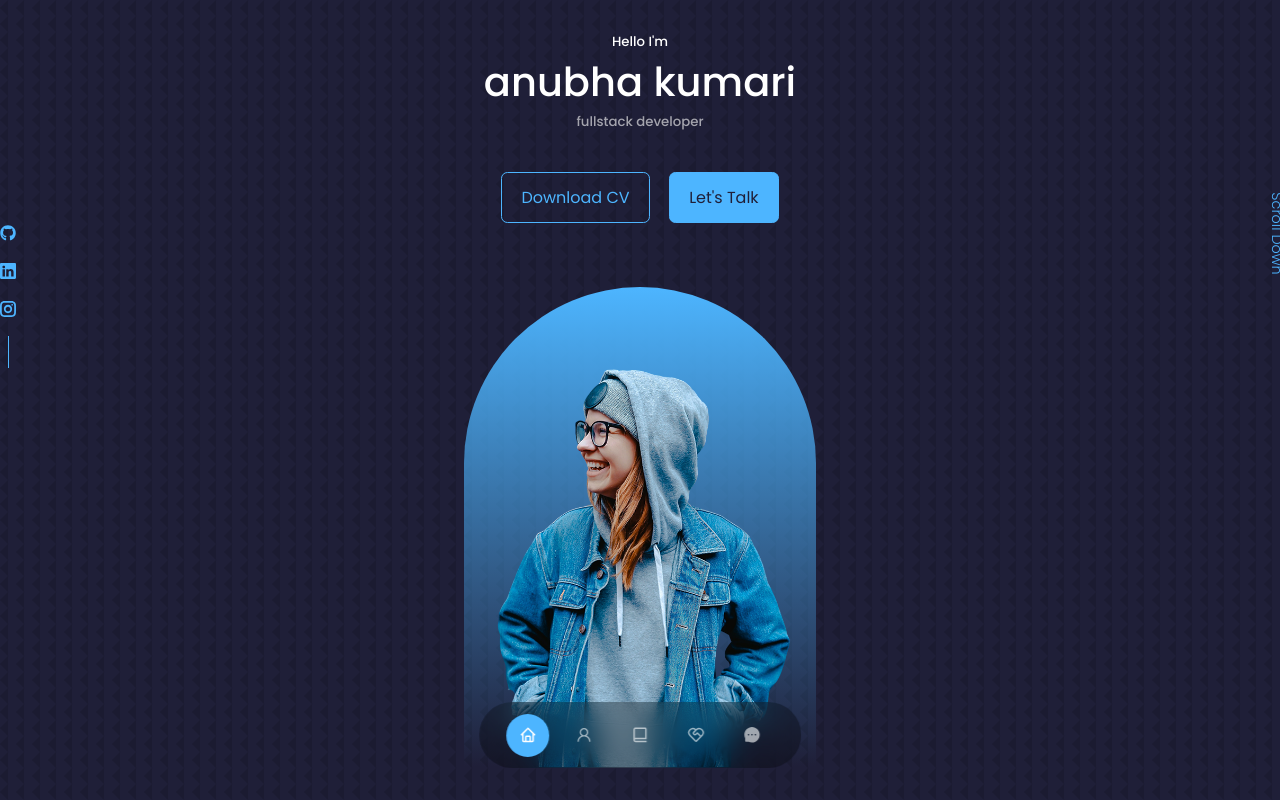
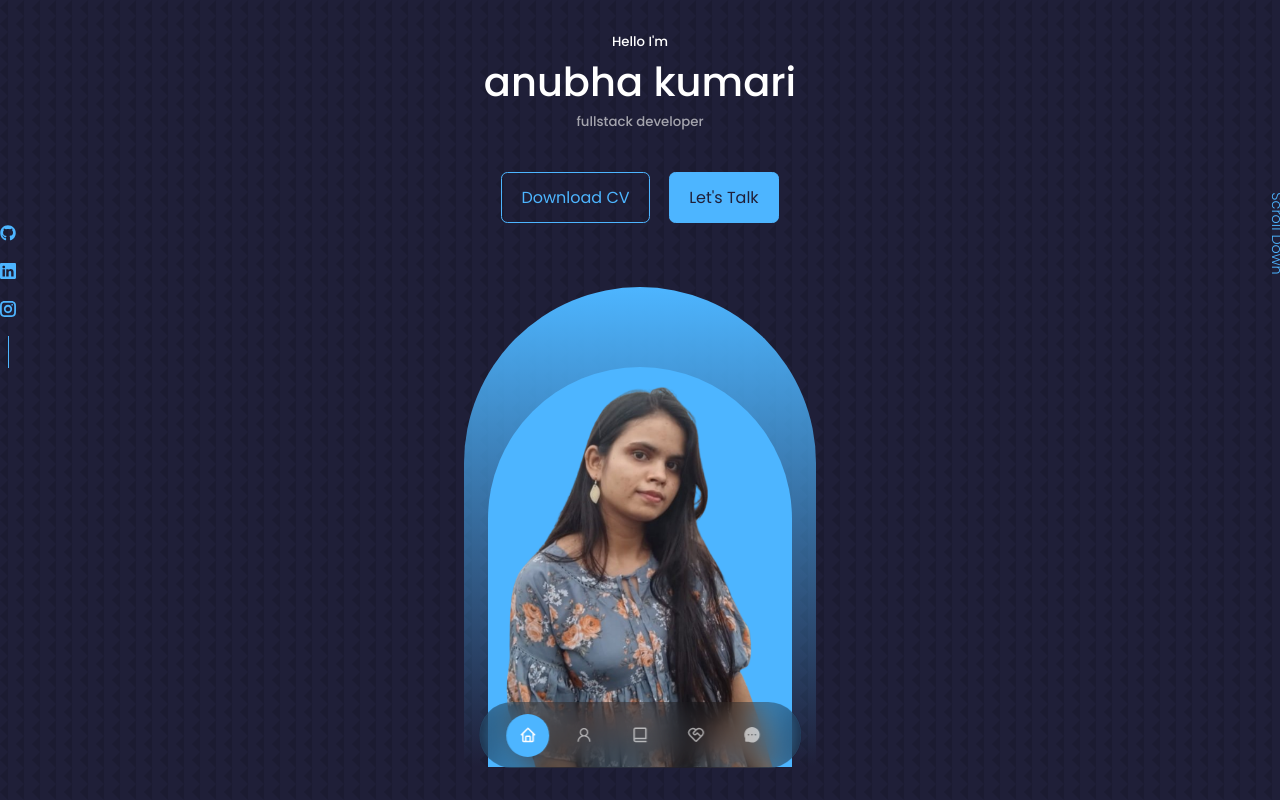
Before and after one commit to Anubha13kumari/portfolio, a React (Create React App) app in the folder portfolio/: page / in a window 1280 px wide. Shown: the top 800 px of the page. Built offline with nearby package versions, Linux system fonts and the light colour scheme.

Commit message:
changed photo

```diff
--- a/portfolio/src/components/header/Header.js
+++ b/portfolio/src/components/header/Header.js
@@ -13,7 +13,7 @@ const Header = () => {
       <CTA></CTA>
       <HeaderSocials></HeaderSocials>
       <div className='me'>
-        <img src={ME} alt="me">
+        <img src={ME} alt="me" className='me-img'>
 
         </img>
       </div>
--- a/portfolio/src/components/header/header.css
+++ b/portfolio/src/components/header/header.css
@@ -47,6 +47,15 @@ header{
      overflow: hidden;
      padding: 5rem 1.5rem 1.5rem 1.5rem;
 }
+.me-img {
+
+    background:linear-gradient(var(--color-primary),transparent);
+
+
+    border-radius: 12rem 12rem 0 0;
+
+
+}
 
 /* SCROLL DOWN */
 .scroll_down{
```
Also changed, not shown: portfolio/src/assets/me.png.
